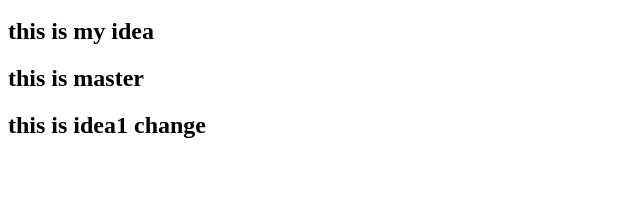
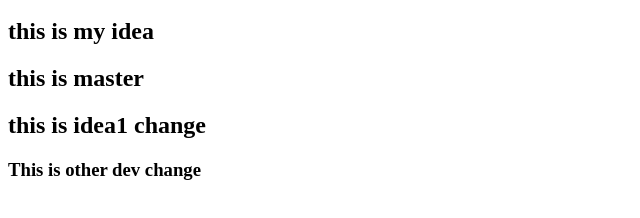
Before and after one commit to sagar070389/webapp, a plain HTML site: page index.html in a window 1280 px wide. Shown: the part 48-266 px from the top of the page, without its empty margins (0-640 px from the left). Drawn offline with Linux system fonts and the light colour scheme.

Commit message:
Update index.html

```diff
--- a/index.html
+++ b/index.html
@@ -2,3 +2,4 @@
 <h2>this is my idea </h2>
 <h2>this is master</h2>
 <h2>this is idea1 change</h2>
+<h3>This is other dev change</h3>
```
